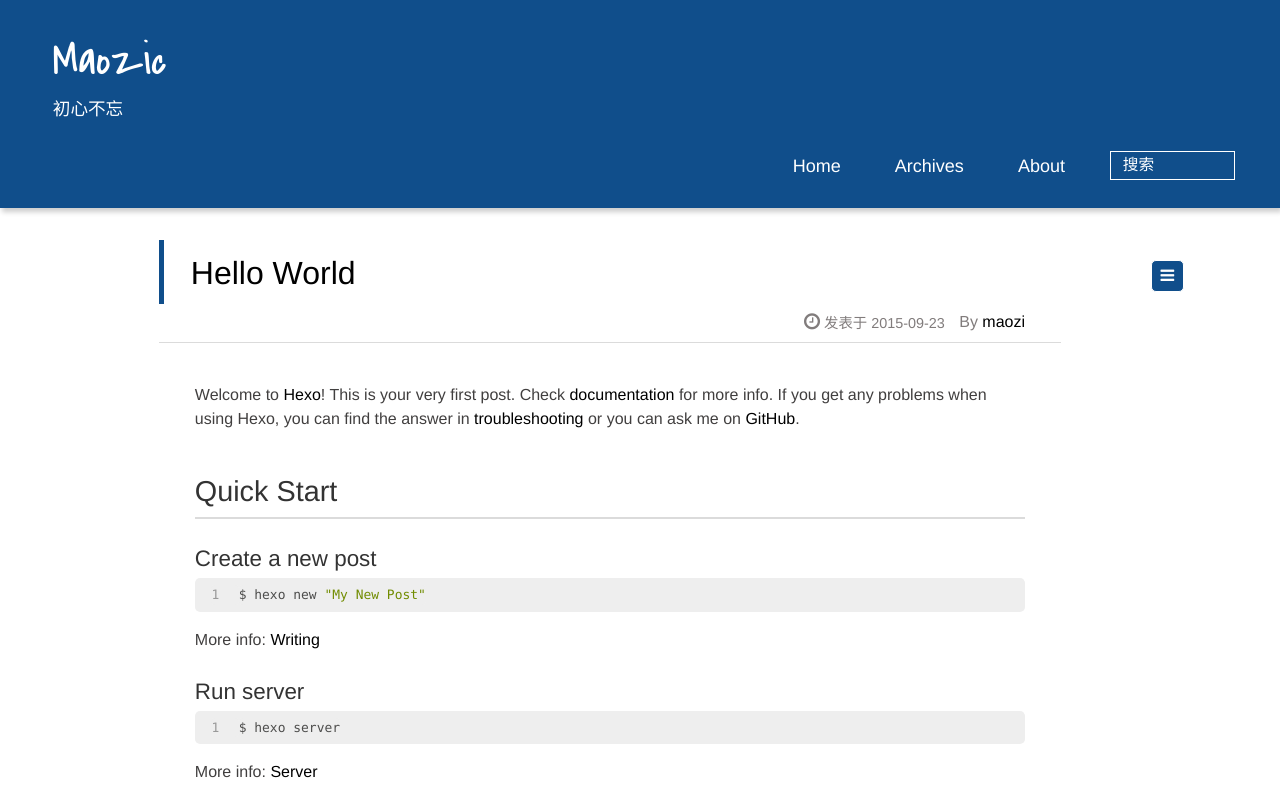
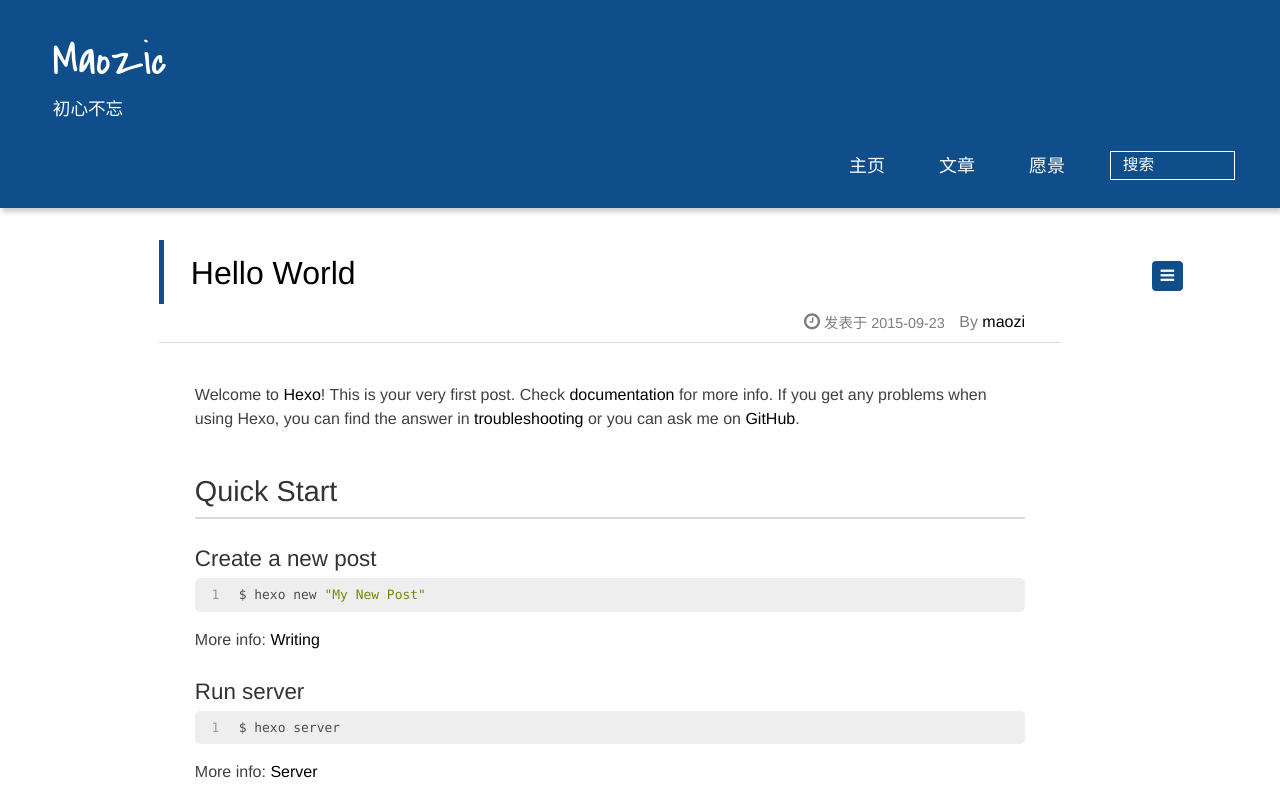
Before and after one commit to Maozic/Maozic.github.io, a plain HTML site: page 2015/09/23/hello-world/index.html in a window 1280 px wide. Shown: the top 800 px of the page. Drawn offline with Linux system fonts and the light colour scheme; a script that the page names is missing.

Commit message:
Site updated: 2015-11-30 13:45:57

```diff
--- a/2015/09/23/hello-world/index.html
+++ b/2015/09/23/hello-world/index.html
@@ -48,11 +48,11 @@ Quick">
 				<ul>
 					<ul>
 
-						<li><a href="/">Home</a></li>
+						<li><a href="/">主页</a></li>
 
-						<li><a href="/archives">Archives</a></li>
+						<li><a href="/archives">文章</a></li>
 
-						<li><a href="/about">About</a></li>
+						<li><a href="/about">愿景</a></li>
 
 					<li>
 
--- a/index.html
+++ b/index.html
@@ -44,11 +44,11 @@
 				<ul>
 					<ul>
 
-						<li><a href="/">Home</a></li>
+						<li><a href="/">主页</a></li>
 
-						<li><a href="/archives">Archives</a></li>
+						<li><a href="/archives">文章</a></li>
 
-						<li><a href="/about">About</a></li>
+						<li><a href="/about">愿景</a></li>
 
 					<li>
 
```
Also changed, not shown: 2015/09/23/test/index.html (+3 -3 lines), about/index.html (+3 -3 lines), archives/2015/09/index.html (+3 -3 lines), archives/2015/index.html (+3 -3 lines), archives/index.html (+3 -3 lines), categories/index.html (+3 -3 lines), categories/test/index.html (+3 -3 lines), tags/hello-tags/index.html (+3 -3 lines), tags/index.html (+3 -3 lines).
